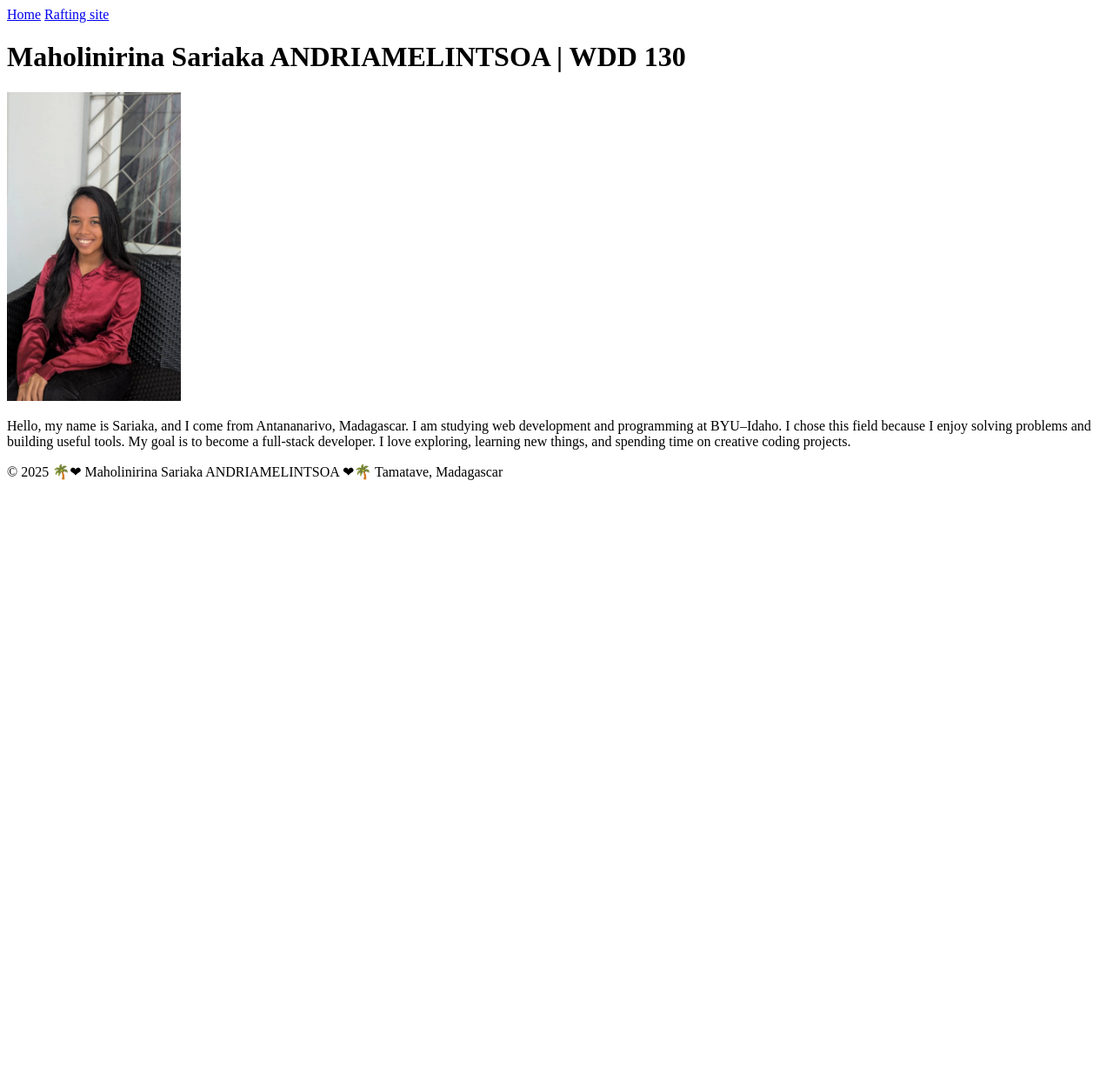
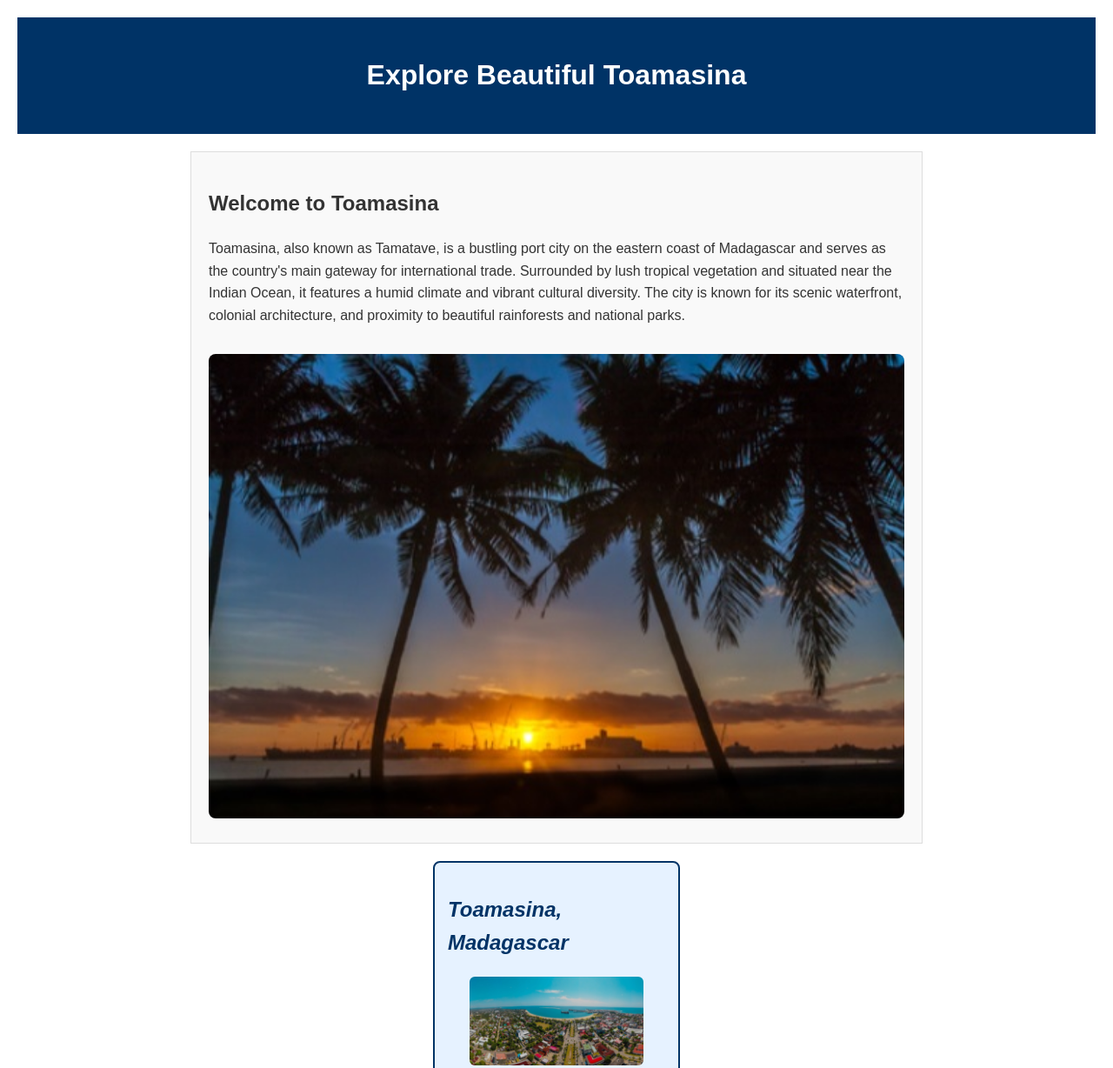
Before and after one commit to Andriamelintsoa/wdd130, a plain HTML site: page index.html in a window 1280 px wide. Shown: the top 1228 px of the page at 87% size. Before the commit the page ends 800 px from the top, so only its background shows below. Drawn offline with Linux system fonts and the light colour scheme.

Commit message:
Add files via upload

```diff
--- a/index.html
+++ b/index.html
@@ -1,26 +1,31 @@
 <!DOCTYPE html>
-<html lang="en-US">
+<html lang="en">
 <head>
-    <meta charset="UTF-8">
-    <meta name="viewport" content="width=device-width, initial-scale=1.0">
-    <title>Maholinirina Sariaka ANDRIAMELINTSOA | WDD 130</title>
+  <meta charset="UTF-8" />
+  <meta name="viewport" content="width=device-width, initial-scale=1.0"/>
+  <title>Toamasina Travel Guide</title>
+  <link rel="stylesheet" href="styles.css" />
 </head>
 <body>
   <header>
-        <nav>
-            <a href="#">Home</a>
-            <a href="wwr/">Rafting site</a>
-        </nav>
+    <h1>Explore Beautiful Toamasina</h1>
   </header>
+
   <main>
-        <h1>Maholinirina Sariaka ANDRIAMELINTSOA | WDD 130</h1>
-        <img src="./images/profile.jpg" alt="Hello, my name is Sariaka" width="200">
-        <p>Hello, my name is Sariaka, and I come from Antananarivo, Madagascar. I am studying web development and programming at BYU–Idaho.
-             I chose this field because I enjoy solving problems and building useful tools. My goal is to become a full-stack developer.
-             I love exploring, learning new things, and spending time on creative coding projects.</p>
+    <h2>Welcome to Toamasina</h2>
+    <p>Toamasina, also known as Tamatave, is a bustling port city on the eastern coast of Madagascar and serves as the country's main gateway for international trade. Surrounded by lush tropical vegetation and situated near the Indian Ocean, it features a humid climate and vibrant cultural diversity. The city is known for its scenic waterfront, colonial architecture, and proximity to beautiful rainforests and national parks.</p>
+    <img src="images/tamatave-harbor.jpg" alt="Sunset at Toamasina Port" />
   </main>
+
+  <aside>
+    <h2>Toamasina, Madagascar</h2>
+    <img src="images/harbor-of-Green.jpg" alt="Port of Toamasina: Where Nature Meets the Sea" />
+    <p>The port of Toamasina nestles along the lush eastern coastline of Madagascar, where turquoise waves meet rust-colored docks surrounded by dense tropical greenery.
+Cargo ships glide in and out of the harbor under golden sunlight, framed by rolling hills and traditional wooden canoes bobbing near the shore.Towering coconut palms sway in the ocean breeze, adding to the picturesque contrast between bustling port activity and the serene beauty of Madagascar’s natural landscape.</p>
+  </aside>
+
   <footer>
-        <p>&copy; 2025 🌴❤ Maholinirina Sariaka ANDRIAMELINTSOA ❤🌴 Tamatave, Madagascar</p>
+    <p>&copy; 2025 Toamasina Travel Guide. All rights reserved.</p>
   </footer>
 </body>
 </html>
--- /dev/null
+++ b/styles.css
@@ -0,0 +1,71 @@
+/* General body styling */
+body {
+  font-family: Arial, sans-serif;
+  margin: 0;
+  padding: 20px;
+  line-height: 1.6;
+  color: #333;
+}
+
+/* Header styling */
+header {
+  text-align: center;
+  padding: 20px 0;
+  background-color: #003366;
+  color: white;
+  margin-bottom: 20px;
+}
+
+/* Main content styling */
+main {
+  max-width: 800px;
+  margin: 0 auto;
+  padding: 20px;
+  background-color: #f9f9f9;
+  border: 1px solid #ddd;
+}
+
+/* Specific image inside main */
+main img {
+  width: 100%;
+  height: auto;
+  border-radius: 8px;
+  margin-top: 15px;
+}
+
+/* Aside styling (right sidebar) */
+aside {
+  width: 250px;
+  margin: 20px auto;
+  padding: 15px;
+  border: 2px solid #003366;
+  background-color: #e6f2ff;
+  color: #003366;
+  border-radius: 8px;
+  font-style: italic;
+}
+
+/* Image inside aside */
+aside img {
+  width: 200px;
+  height: auto;
+  display: block;
+  margin: 0 auto 10px auto;
+  border-radius: 6px;
+}
+
+/* Paragraphs - padding 0 with no units */
+p {
+  padding: 0;
+}
+
+/* Footer styling */
+footer {
+  margin-top: 40px;
+  border-top: 3px solid #003366;
+  text-align: center;
+  padding: 15px 0;
+  background-color: #003366;
+  color: white;
+  font-size: 0.9em;
+}
```
Also changed, not shown: images/harbor-of-Green.jpg (added), images/tamatave-harbor.jpg (added). Lines whose indentation alone changed are shown as unchanged.
